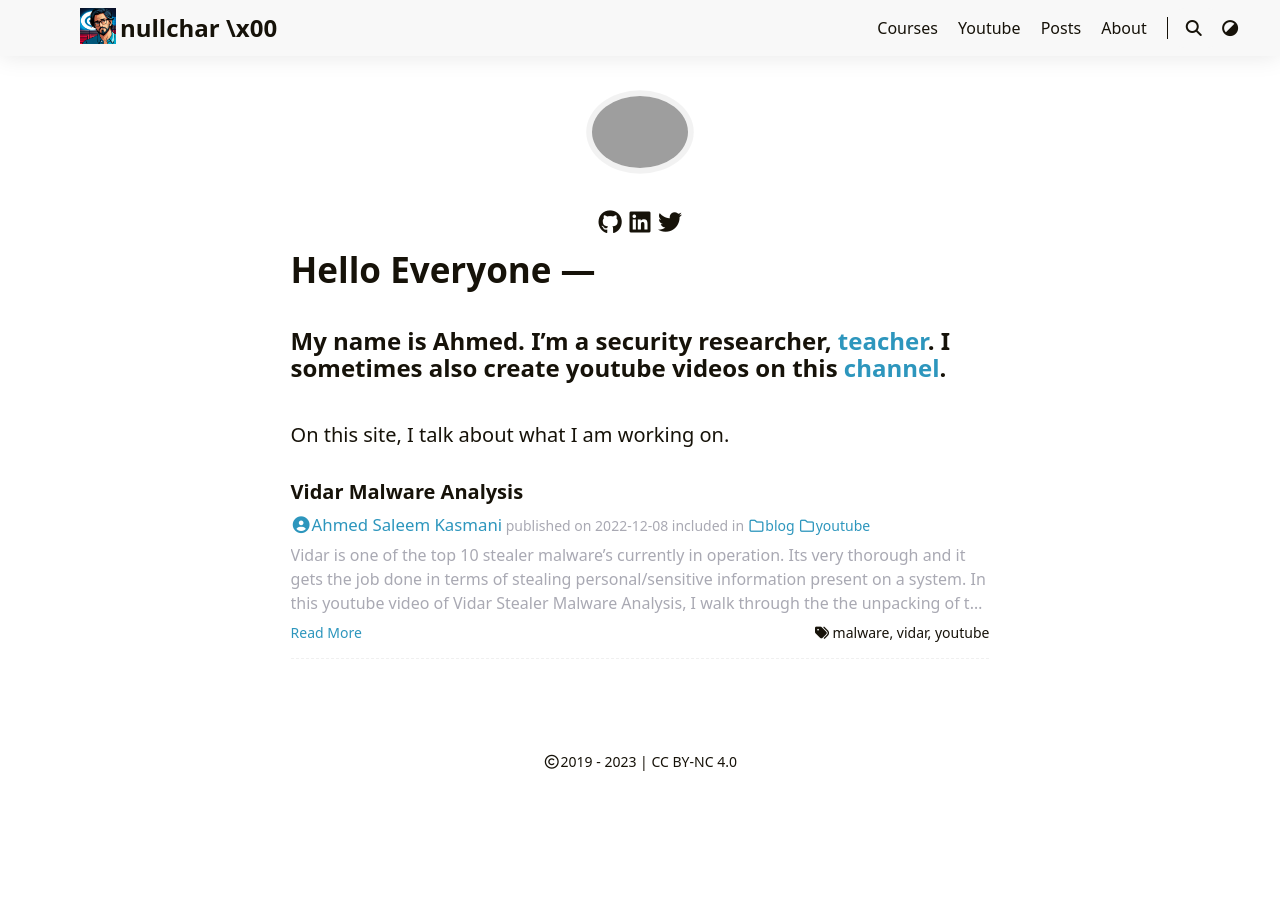
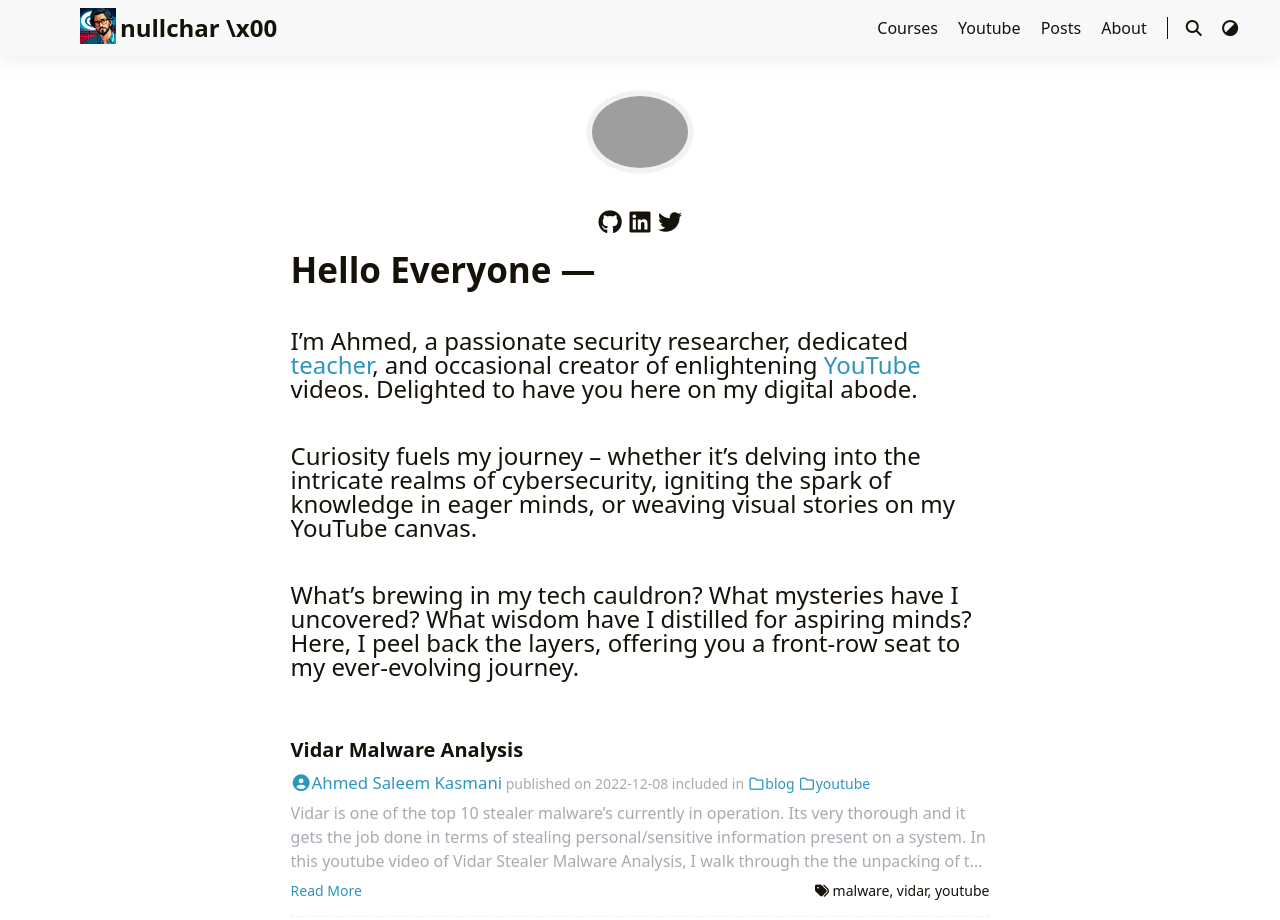
Before and after one commit to nullcharb/nullcharb.github.io, a plain HTML site: page index.html in a window 1280 px wide. Shown: the top 920 px of the page. Before the commit the page ends 800 px from the top, so only its background shows below. Drawn offline with nearby package versions, Linux system fonts and the light colour scheme; some packages are replaced by stand-ins of ours; grey boxes are pictures that could not be loaded.

Commit message:
Updated Index.html

```diff
--- a/index.html
+++ b/index.html
@@ -112,9 +112,14 @@
 <div class="single">
                 <div class="content" id="content"><p><span style="font-size: 35px; font-weight: bold;">Hello Everyone —</span></p>
 </br>
-<p><span style="font-size: 24px; font-weight: bold;">My name is Ahmed. I&rsquo;m a security researcher, <a href="https://courses.null-char.com/courses/the-art-of-malware-analysis" target="_blank" rel="noopener noreffer ">teacher</a>. I sometimes also create youtube videos on this <a href="https://www.youtube.com/@ahmedskasmani/videos" target="_blank" rel="noopener noreffer ">channel</a>.</span></p>
+<span style="font-size: 24px;">
+<p>I&rsquo;m Ahmed, a passionate security researcher, dedicated <a href="https://courses.null-char.com/courses/the-art-of-malware-analysis" target="_blank" rel="noopener noreffer ">teacher</a>, and occasional creator of enlightening <a href="https://www.youtube.com/@ahmedskasmani/videos" target="_blank" rel="noopener noreffer ">YouTube</a> videos. Delighted to have you here on my digital abode.</p>
 </br>
-<p><span style="font-size: 20px;">On this site, I talk about what I am working on.</span></p>
+<p>Curiosity fuels my journey – whether it&rsquo;s delving into the intricate realms of cybersecurity, igniting the spark of knowledge in eager minds, or weaving visual stories on my YouTube canvas.</p>
+</br>
+<p>What&rsquo;s brewing in my tech cauldron? What mysteries have I uncovered? What wisdom have I distilled for aspiring minds? Here, I peel back the layers, offering you a front-row seat to my ever-evolving journey.</p>
+</span>
+</br>
 </div>
             </div><article class="single summary" itemscope itemtype="http://schema.org/Article"><h1 class="single-title" itemprop="name headline">
         <a href="/posts/vidar-malware-analysis/">Vidar Malware Analysis</a>
```
Also changed, not shown: 1 other file.
